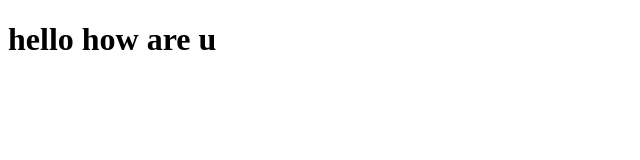
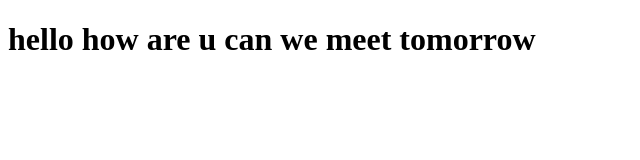
Before and after one commit to zid-dotcom/jii, a plain HTML site: page index.html in a window 1280 px wide. Shown: the whole page, without its empty margins (0-640 px from the left). Drawn offline with Linux system fonts and the light colour scheme.

Commit message:
hello file modified

```diff
--- a/index.html
+++ b/index.html
@@ -6,7 +6,9 @@
     <title>Document</title>
 </head>
 <body>
-    <h1>hello how are u</h1>
+    <h1>hello how are u
+        can we meet tomorrow
+    </h1>
 
 </body>
 </html>
```
